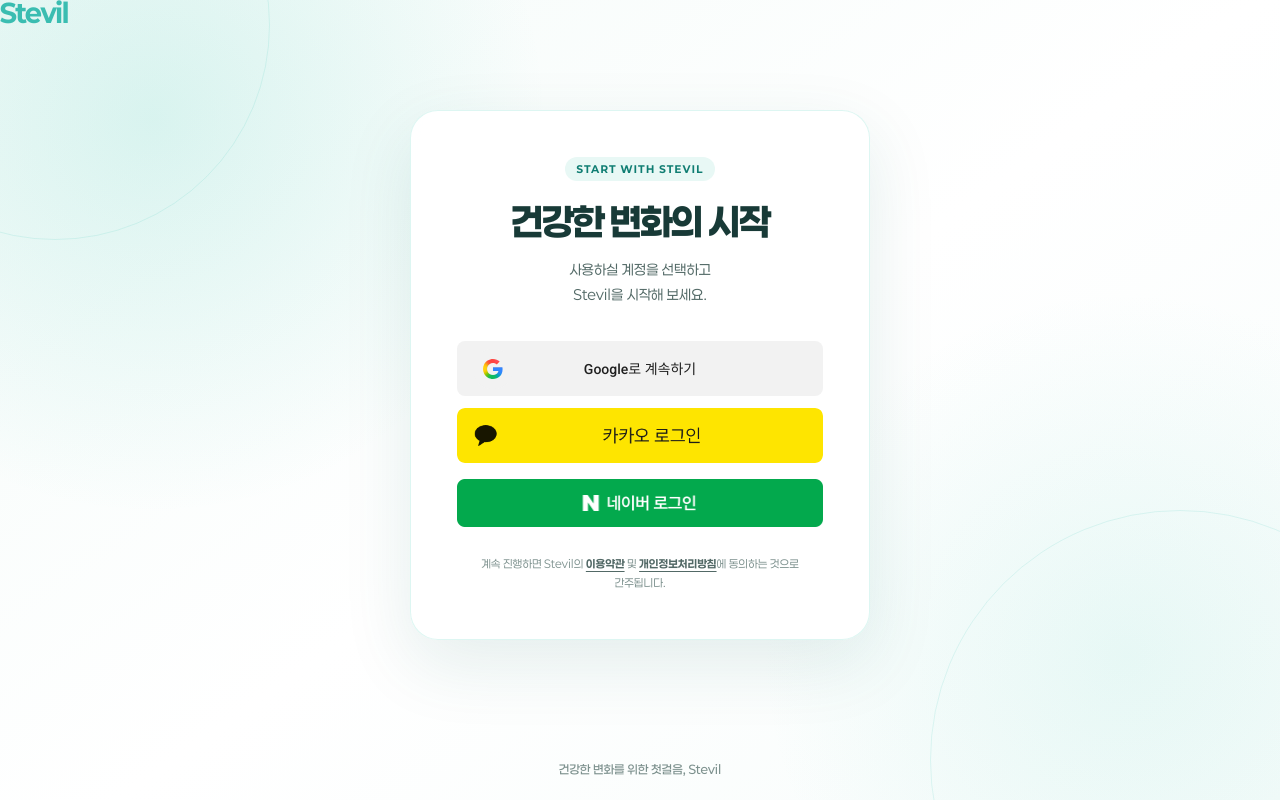
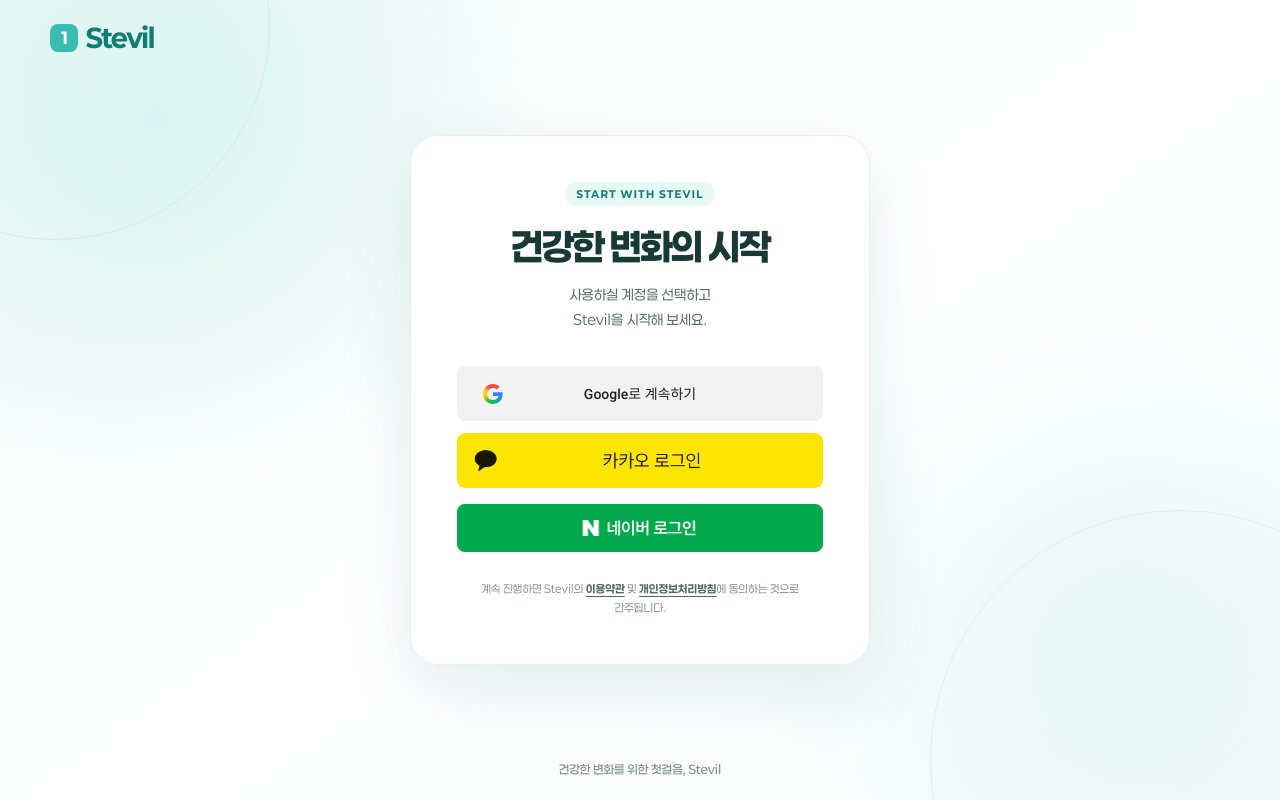
Before and after one commit to jeonseolmin/Stevil, a React (Vite) app in the folder stevil-frontend/: page /login in a window 1280 px wide. Built offline with nearby package versions, Linux system fonts and the light colour scheme; no server answers.

Commit message:
fix : 로그인 창 로고 수정

```diff
--- a/stevil-frontend/src/components/layout/auth/AuthLayout.css
+++ b/stevil-frontend/src/components/layout/auth/AuthLayout.css
@@ -105,6 +105,48 @@
     text-align: center;
 }
 
+.auth-logo {
+    display: inline-flex;
+    align-items: center;
+    gap: 8px;
+    text-decoration: none;
+}
+
+.auth-brand-symbol {
+    display: flex;
+    align-items: center;
+    justify-content: center;
+
+    width: 28px;
+    height: 28px;
+
+    color: #ffffff;
+    font-size: 16px;
+    font-weight: 900;
+
+    background-color: var(--color-primary, #20bfa9);
+    border-radius: 8px;
+}
+
+.auth-brand-name {
+    color: var(--color-primary-dark, #183a37);
+    font-size: 26px;
+    font-weight: 800;
+    line-height: 1;
+    letter-spacing: -0.045em;
+    transition: color 0.2s ease;
+}
+
+.auth-logo:hover .auth-brand-name {
+    color: var(--color-primary, #20bfa9);
+}
+
+.auth-logo:focus-visible {
+    outline: 3px solid rgba(32, 191, 169, 0.22);
+    outline-offset: 6px;
+    border-radius: 6px;
+}
+
 @media (max-width: 600px) {
     .auth-header {
         width: calc(100% - 32px);
--- a/stevil-frontend/src/components/layout/auth/AuthLayout.jsx
+++ b/stevil-frontend/src/components/layout/auth/AuthLayout.jsx
@@ -4,13 +4,20 @@
 export default function AuthLayout() {
     return (
         <div className="auth-layout">
+            <header className="auth-header">
                 <Link
                     to="/"
                     className="auth-logo"
                     aria-label="Stevil 홈으로 이동"
                 >
+                    <span className="auth-brand-symbol" aria-hidden="true">
+                        1
+                    </span>
+                    <span className="auth-brand-name">
                         Stevil
+                    </span>
                 </Link>
+            </header>
 
             <main className="auth-content">
                 <Outlet />
```
Lines whose indentation alone changed are shown as unchanged.
